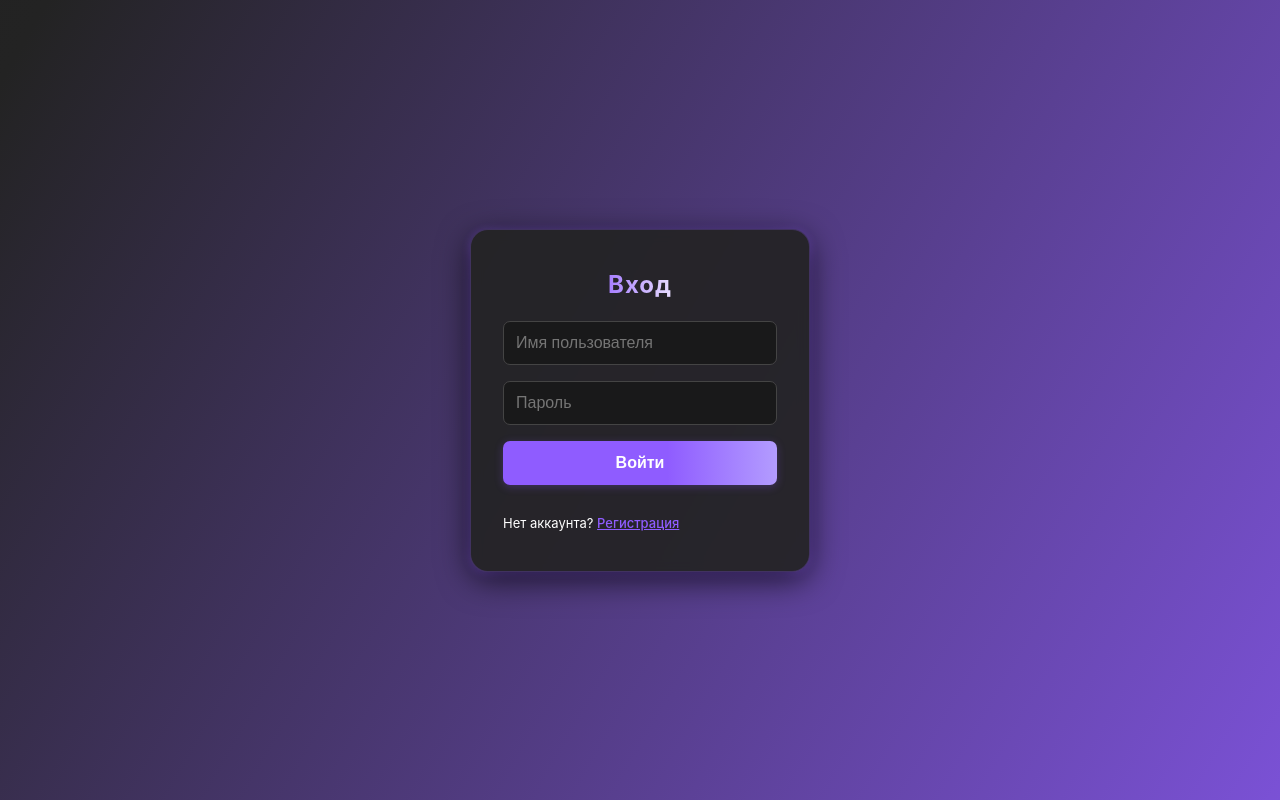
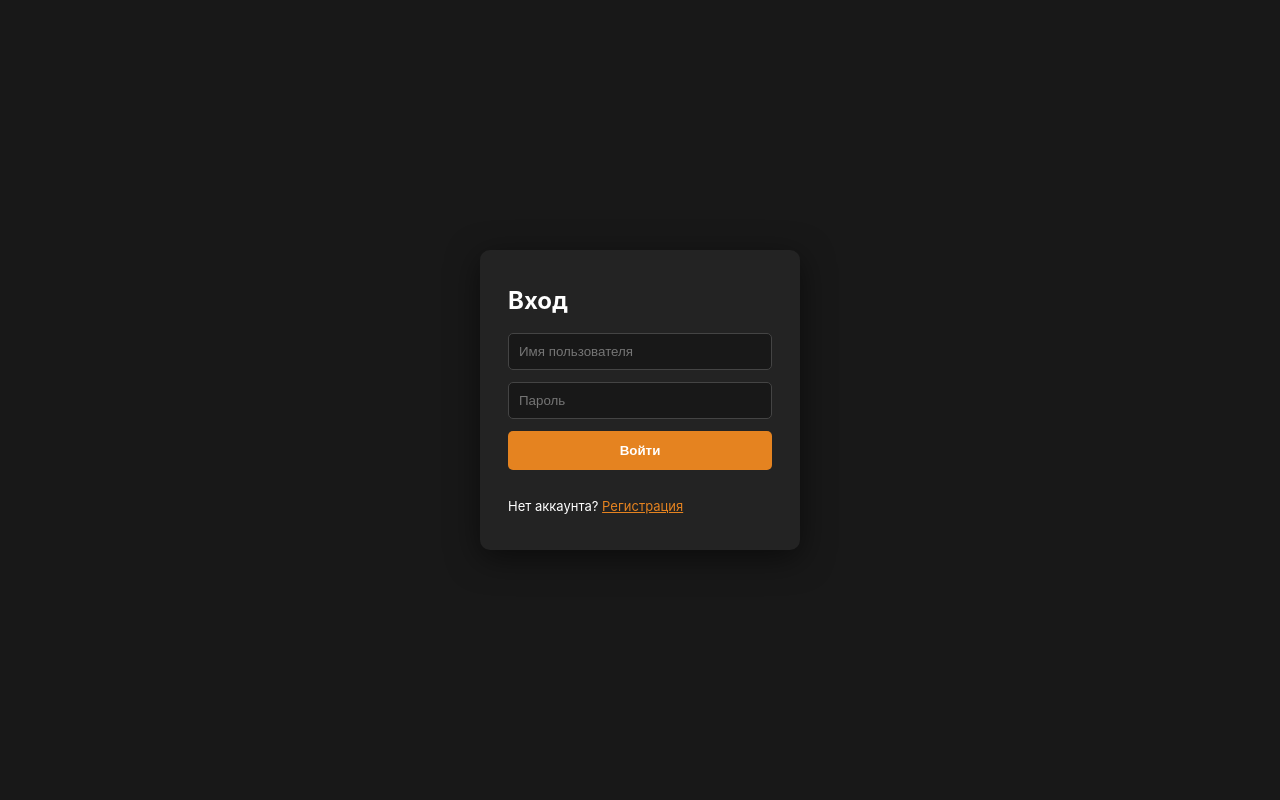
Before and after one commit to crlx1q/Reflexai, a website: page auth.html in a window 1280 px wide. Drawn offline with Linux system fonts and the light colour scheme.

Commit message:
Update auth.html

```diff
--- a/auth.html
+++ b/auth.html
@@ -6,112 +6,14 @@
     <meta name="viewport" content="width=device-width, initial-scale=1.0">
     <link rel="stylesheet" href="style.css">
     <style>
-        body {
-            min-height: 100vh;
-            margin: 0;
-            padding: 0;
-            /* Градиентный анимированный фон с фиолетовыми оттенками */
-            background: linear-gradient(120deg, #181818 0%, #232323 40%, #8f5cff 100%);
-            background-size: 200% 200%;
-            animation: gradientMove 8s ease-in-out infinite;
-            color: #fff;
-            display: flex;
-            align-items: center;
-            justify-content: center;
-        }
-        @keyframes gradientMove {
-            0% { background-position: 0% 50%; }
-            50% { background-position: 100% 50%; }
-            100% { background-position: 0% 50%; }
-        }
-        .auth-box {
-            background: rgba(35,35,35,0.92);
-            border-radius: 18px;
-            box-shadow: 0 8px 32px 0 #000a, 0 1.5px 8px #8f5cff80;
-            padding: 40px 32px;
-            min-width: 340px;
-            max-width: 95vw;
-            backdrop-filter: blur(6px);
-            border: 1.5px solid #8f5cff40;
-            transition: box-shadow 0.3s;
-        }
-        .auth-box:hover {
-            box-shadow: 0 12px 40px 0 #000c, 0 2px 12px #b39cffb0;
-        }
-        .auth-box h2 {
-            margin-bottom: 22px;
-            font-weight: 700;
-            letter-spacing: 1px;
-            text-align: center;
-            background: linear-gradient(90deg, #8f5cff 30%, #fff 70%);
-            -webkit-background-clip: text;
-            -webkit-text-fill-color: transparent;
-            background-clip: text;
-        }
-        .auth-box form {
-            display: flex;
-            flex-direction: column;
-            gap: 16px;
-        }
-        .auth-box input {
-            padding: 12px;
-            border-radius: 7px;
-            border: 1.5px solid #444;
-            background: rgba(24,24,24,0.92);
-            color: #fff;
-            font-size: 16px;
-            transition: border 0.2s, box-shadow 0.2s;
-            outline: none;
-        }
-        .auth-box input:focus {
-            border: 1.5px solid #8f5cff;
-            box-shadow: 0 0 0 2px #8f5cff40;
-        }
-        .auth-box button {
-            padding: 13px;
-            background: linear-gradient(90deg, #8f5cff 60%, #b39cff 100%);
-            color: #fff;
-            border: none;
-            border-radius: 7px;
-            font-weight: 700;
-            font-size: 16px;
-            cursor: pointer;
-            box-shadow: 0 2px 8px #8f5cff40;
-            transition: background 0.3s, box-shadow 0.2s;
-        }
-        .auth-box button:hover {
-            background: linear-gradient(90deg, #b39cff 0%, #8f5cff 100%);
-            box-shadow: 0 4px 16px #8f5cff80;
-        }
-        .auth-box .switch-link {
-            color: #8f5cff;
-            cursor: pointer;
-            text-decoration: underline;
-            font-weight: 500;
-            transition: color 0.2s;
-        }
-        .auth-box .switch-link:hover {
-            color: #b39cff;
-        }
-        .auth-box .feedback {
-            color: #f55;
-            min-height: 18px;
-            font-size: 13px;
-            margin-top: 2px;
-            text-align: center;
-        }
-        /* Анимация появления формы */
-        .auth-box {
-            opacity: 0;
-            transform: translateY(30px) scale(0.98);
-            animation: fadeInUp 0.8s cubic-bezier(.23,1.01,.32,1) 0.2s forwards;
-        }
-        @keyframes fadeInUp {
-            to {
-                opacity: 1;
-                transform: translateY(0) scale(1);
-            }
-        }
+        body { background: #181818; color: #fff; display: flex; align-items: center; justify-content: center; height: 100vh; }
+        .auth-box { background: #232323; border-radius: 10px; box-shadow: 0 8px 32px #0008; padding: 36px 28px; min-width: 320px; max-width: 95vw; }
+        .auth-box h2 { margin-bottom: 18px; }
+        .auth-box form { display: flex; flex-direction: column; gap: 12px; }
+        .auth-box input { padding: 10px; border-radius: 5px; border: 1px solid #444; background: #181818; color: #fff; }
+        .auth-box button { padding: 12px; background: #E58320; color: #fff; border: none; border-radius: 5px; font-weight: 600; cursor: pointer; }
+        .auth-box .switch-link { color: #E58320; cursor: pointer; text-decoration: underline; }
+        .auth-box .feedback { color: #f55; min-height: 18px; font-size: 13px; }
     </style>
 </head>
 <body>
```
